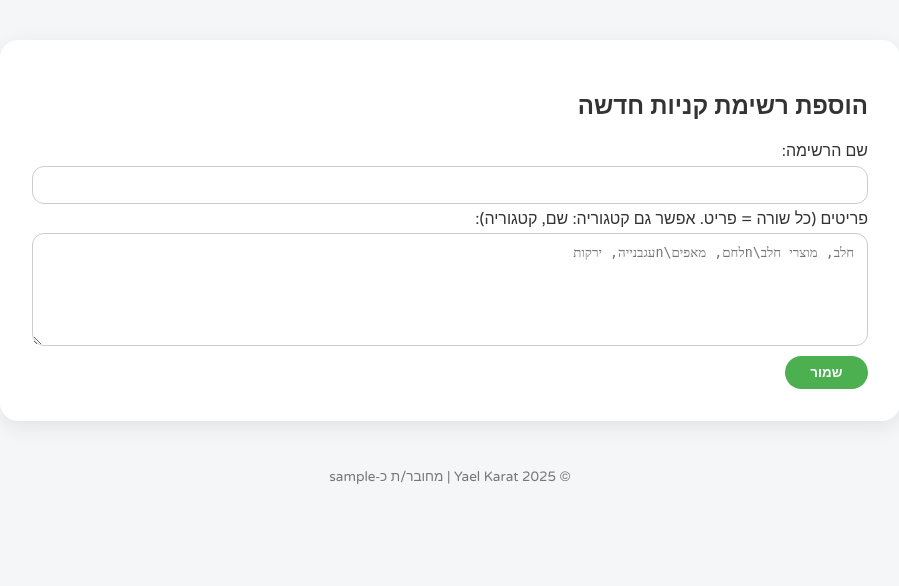
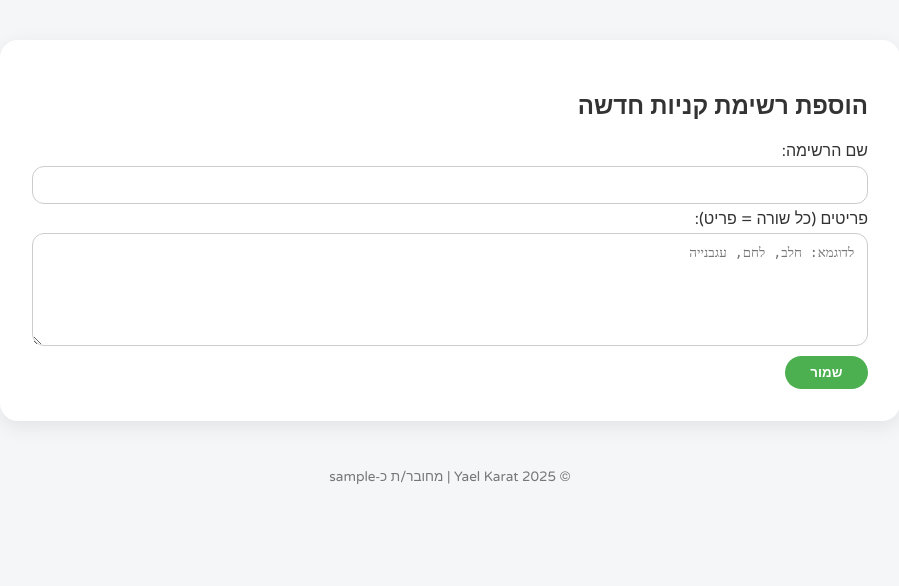
Before and after one commit to Yael-Karat/smart-shopping-list, a Flask app: page /add-list in a window 1280 px wide. Shown: the part 69-655 px from the top of the page, without its empty margins (190-1089 px from the left). Run offline with Flask 3, Linux system fonts and the light colour scheme; the visitor is signed in with stand-in values (Sample User, id 1).

Commit message:
Text change

```diff
--- a/app/templates/add_list.html
+++ b/app/templates/add_list.html
@@ -8,8 +8,8 @@
     <label for="name">שם הרשימה:</label>
     <input type="text" name="name" id="name" required>
 
-    <label for="items">פריטים (כל שורה = פריט. אפשר גם קטגוריה: שם, קטגוריה):</label>
-    <textarea name="items" id="items" rows="6" placeholder="חלב, מוצרי חלב\nלחם, מאפים\nעגבנייה, ירקות"></textarea>
+    <label for="items">פריטים (כל שורה = פריט):</label>
+    <textarea name="items" id="items" rows="6" placeholder="לדוגמא: חלב, לחם, עגבנייה"></textarea>
 
     <button type="submit">שמור</button>
   </form>
```
